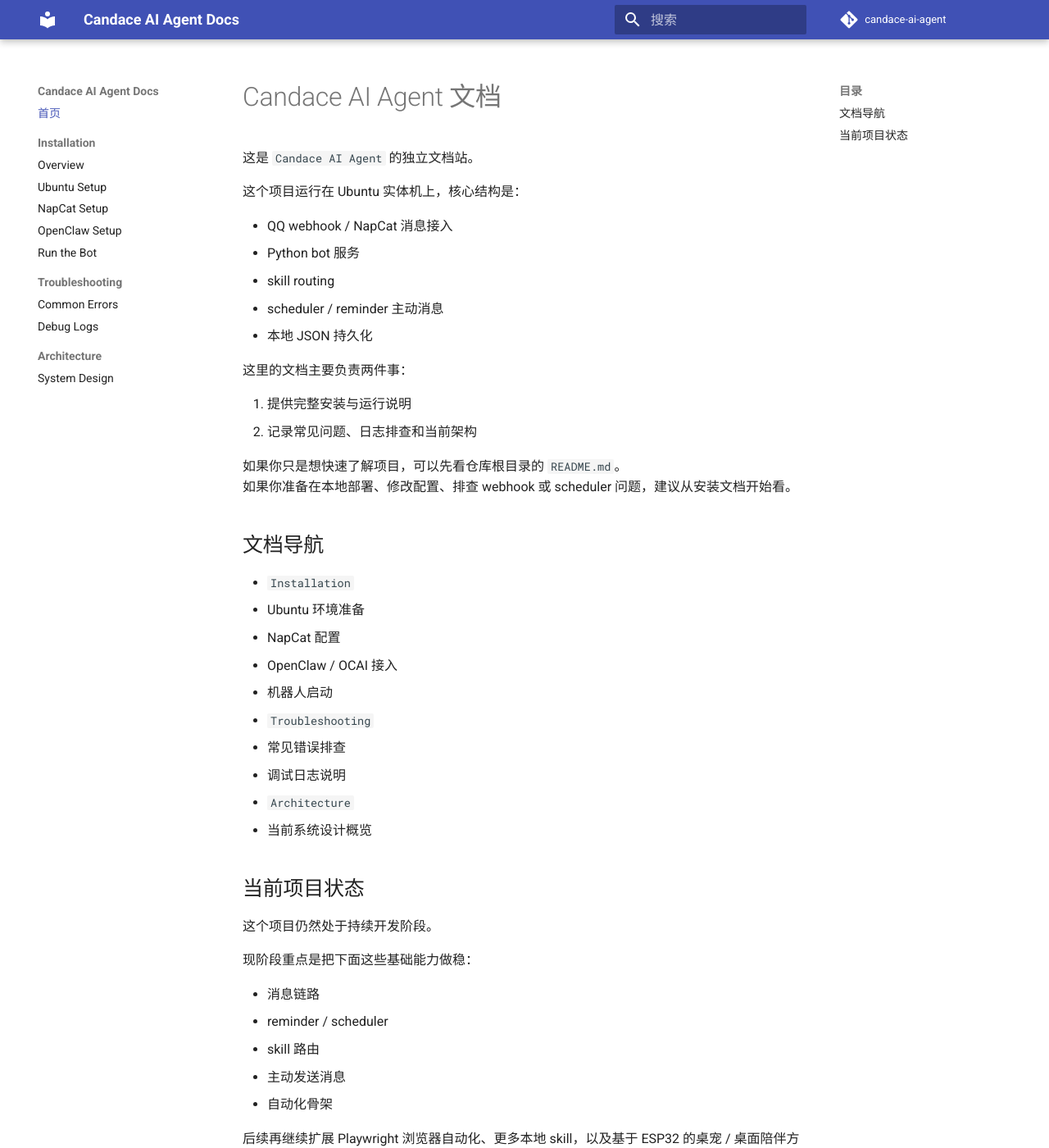
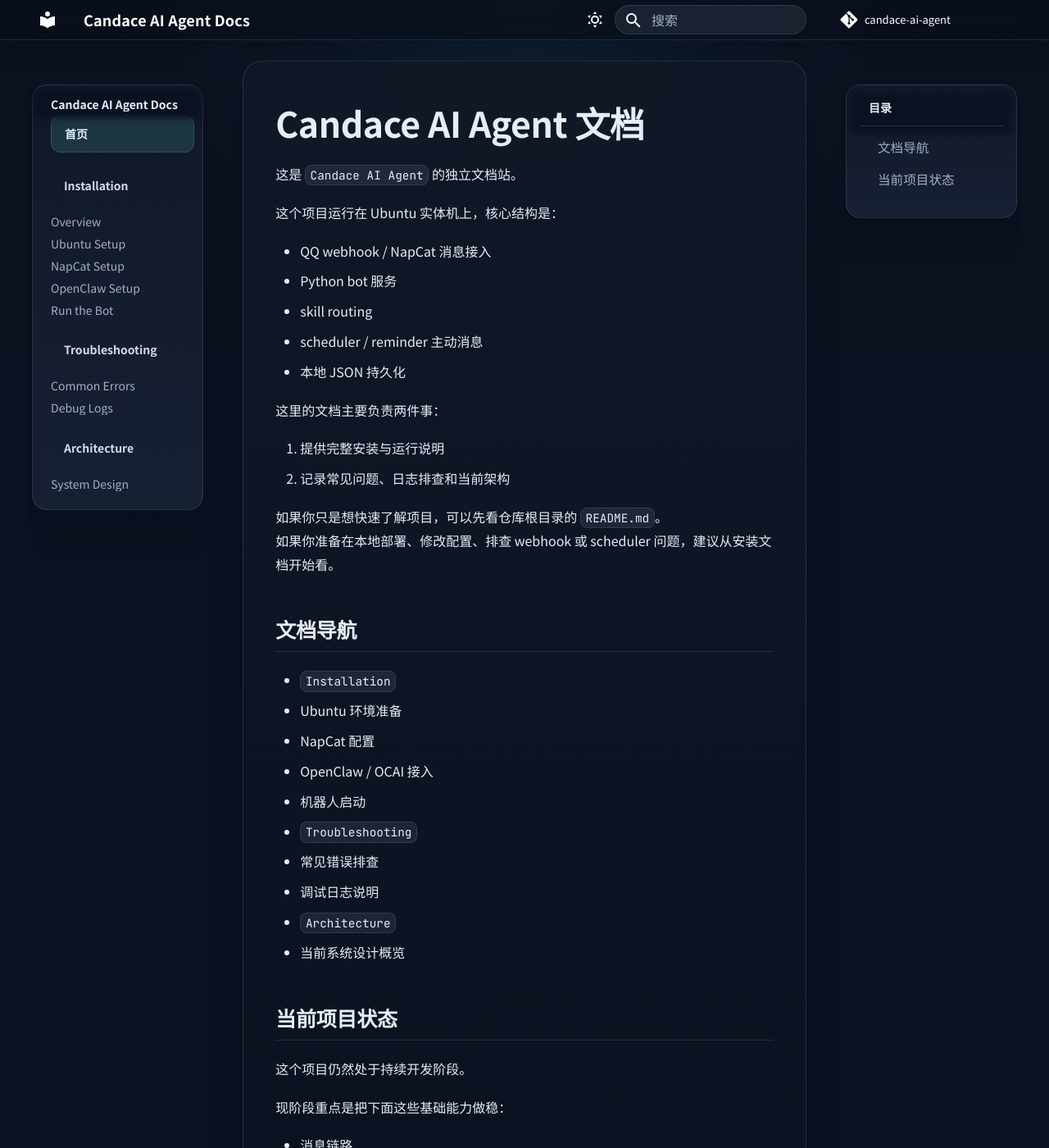
Before and after one commit to CandaceZcc/candace-ai-agent, an MkDocs documentation site: the page built from docs/index.md, in a window 1280 px wide and 1400 px high. Shown: the whole window at 82% size. Built offline with MkDocs 1.6.1 and Material for MkDocs 9.7.7, drawn with Linux system fonts in a browser that asks for light colours; comment, search, counter and statistics services are not loaded.

Commit message:
feat: enhance theme and styling with new color schemes and layout adjustments

```diff
--- /dev/null
+++ b/docs/stylesheets/extra.css
@@ -0,0 +1,318 @@
+:root {
+  --candace-bg: #0b1120;
+  --candace-surface: #111827;
+  --candace-surface-2: #172033;
+  --candace-surface-3: #1d2840;
+  --candace-border: rgba(148, 163, 184, 0.18);
+  --candace-border-strong: rgba(148, 163, 184, 0.28);
+  --candace-text: #e5edf7;
+  --candace-text-soft: #9fb0c8;
+  --candace-accent: #5eead4;
+  --candace-accent-soft: rgba(94, 234, 212, 0.14);
+  --candace-shadow: 0 18px 40px rgba(2, 6, 23, 0.28);
+  --candace-radius: 18px;
+  --candace-radius-sm: 12px;
+}
+
+[data-md-color-scheme="slate"] {
+  --md-default-bg-color: var(--candace-bg);
+  --md-default-bg-color--light: #0f172a;
+  --md-default-bg-color--lighter: #111c31;
+  --md-default-bg-color--lightest: #17243b;
+  --md-default-fg-color: var(--candace-text);
+  --md-default-fg-color--light: #cfdbeb;
+  --md-default-fg-color--lighter: #9fb0c8;
+  --md-default-fg-color--lightest: #6f829d;
+  --md-primary-fg-color: #0f172a;
+  --md-primary-fg-color--light: #15233b;
+  --md-primary-fg-color--dark: #0a1020;
+  --md-accent-fg-color: var(--candace-accent);
+  --md-typeset-a-color: #7dd3fc;
+  --md-code-bg-color: #0f172a;
+  --md-code-fg-color: #e5edf7;
+  --md-admonition-bg-color: #111827;
+  --md-footer-bg-color: transparent;
+  --md-footer-bg-color--dark: transparent;
+}
+
+[data-md-color-scheme="default"] {
+  --candace-bg: #eef2f8;
+  --candace-surface: #ffffff;
+  --candace-surface-2: #f8fafc;
+  --candace-surface-3: #eef2ff;
+  --candace-border: rgba(15, 23, 42, 0.08);
+  --candace-border-strong: rgba(15, 23, 42, 0.14);
+  --candace-text: #162032;
+  --candace-text-soft: #5f718b;
+  --candace-accent: #0f766e;
+  --candace-accent-soft: rgba(15, 118, 110, 0.08);
+  --candace-shadow: 0 18px 40px rgba(15, 23, 42, 0.08);
+}
+
+body {
+  background:
+    radial-gradient(circle at top, rgba(56, 189, 248, 0.08), transparent 28%),
+    linear-gradient(180deg, rgba(15, 23, 42, 0.02) 0%, transparent 100%),
+    var(--candace-bg);
+}
+
+.md-header {
+  background: rgba(10, 15, 28, 0.78);
+  backdrop-filter: blur(14px);
+  border-bottom: 1px solid var(--candace-border);
+  box-shadow: 0 10px 30px rgba(2, 6, 23, 0.18);
+}
+
+[data-md-color-scheme="default"] .md-header {
+  background: rgba(255, 255, 255, 0.86);
+}
+
+.md-header__title {
+  font-weight: 700;
+  letter-spacing: 0.01em;
+}
+
+.md-search__form {
+  background: rgba(148, 163, 184, 0.12);
+  border: 1px solid var(--candace-border);
+  border-radius: 999px;
+}
+
+.md-search__input::placeholder {
+  color: var(--candace-text-soft);
+}
+
+.md-main {
+  background: transparent;
+}
+
+.md-main__inner {
+  margin-top: 1.25rem;
+}
+
+.md-sidebar__scrollwrap,
+.md-sidebar--secondary .md-sidebar__scrollwrap {
+  padding: 0.25rem;
+}
+
+.md-nav--primary,
+.md-nav--secondary {
+  background: linear-gradient(180deg, var(--candace-surface) 0%, var(--candace-surface-2) 100%);
+  border: 1px solid var(--candace-border);
+  border-radius: var(--candace-radius);
+  box-shadow: var(--candace-shadow);
+}
+
+.md-nav--primary {
+  padding: 0.7rem 0.5rem;
+}
+
+.md-nav--secondary {
+  padding: 0.9rem 0.75rem;
+}
+
+.md-nav__title {
+  color: var(--candace-text);
+  font-weight: 700;
+}
+
+.md-nav--primary > .md-nav__list > .md-nav__item > .md-nav__link {
+  margin: 0.2rem 0;
+  padding: 0.65rem 0.8rem;
+  border-radius: 12px;
+  font-weight: 600;
+}
+
+.md-nav__item .md-nav__link {
+  color: var(--candace-text-soft);
+  transition: background-color 160ms ease, color 160ms ease, transform 160ms ease;
+}
+
+.md-nav__item .md-nav__link:hover {
+  background: rgba(148, 163, 184, 0.08);
+  color: var(--candace-text);
+  transform: translateX(2px);
+}
+
+.md-nav__item--active > .md-nav__link {
+  background: var(--candace-accent-soft);
+  color: var(--candace-text);
+  border: 1px solid rgba(94, 234, 212, 0.18);
+}
+
+.md-nav__item--nested > .md-nav__link {
+  color: var(--candace-text);
+}
+
+.md-nav--secondary .md-nav__title {
+  margin-bottom: 0.35rem;
+  padding-bottom: 0.65rem;
+  border-bottom: 1px solid var(--candace-border);
+}
+
+.md-nav--secondary .md-nav__link {
+  margin: 0.12rem 0;
+  padding: 0.4rem 0.55rem;
+  border-radius: 10px;
+  font-size: 0.78rem;
+}
+
+.md-nav--secondary .md-nav__link--active {
+  color: var(--candace-text);
+  background: var(--candace-accent-soft);
+  border: 1px solid rgba(94, 234, 212, 0.18);
+}
+
+.md-content {
+  padding-bottom: 3rem;
+}
+
+.md-content__inner {
+  margin: 0;
+}
+
+.md-typeset {
+  background: linear-gradient(180deg, rgba(17, 24, 39, 0.96) 0%, rgba(11, 17, 32, 0.98) 100%);
+  border: 1px solid var(--candace-border);
+  border-radius: 24px;
+  box-shadow: var(--candace-shadow);
+  padding: clamp(1.4rem, 1rem + 1.5vw, 2.5rem);
+}
+
+[data-md-color-scheme="default"] .md-typeset {
+  background: linear-gradient(180deg, rgba(255, 255, 255, 0.96) 0%, rgba(248, 250, 252, 0.98) 100%);
+}
+
+.md-typeset h1,
+.md-typeset h2,
+.md-typeset h3 {
+  letter-spacing: -0.01em;
+  color: var(--candace-text);
+}
+
+.md-typeset h1 {
+  margin-bottom: 1rem;
+  font-weight: 800;
+  font-size: clamp(2rem, 1.5rem + 1vw, 2.6rem);
+}
+
+.md-typeset h2 {
+  margin-top: 2.4rem;
+  margin-bottom: 1rem;
+  padding-bottom: 0.45rem;
+  border-bottom: 1px solid var(--candace-border);
+  font-weight: 700;
+}
+
+.md-typeset h3 {
+  margin-top: 1.8rem;
+  font-weight: 700;
+}
+
+.md-typeset p,
+.md-typeset li {
+  color: var(--candace-text);
+  line-height: 1.8;
+}
+
+.md-typeset p,
+.md-typeset ul,
+.md-typeset ol,
+.md-typeset blockquote {
+  margin-top: 0.9rem;
+  margin-bottom: 0.9rem;
+}
+
+.md-typeset blockquote {
+  border-left: 3px solid rgba(94, 234, 212, 0.45);
+  background: rgba(148, 163, 184, 0.08);
+  border-radius: 0 14px 14px 0;
+  padding: 0.85rem 1rem;
+}
+
+.md-typeset code {
+  background: rgba(148, 163, 184, 0.12);
+  border: 1px solid var(--candace-border);
+  border-radius: 8px;
+  padding: 0.15em 0.4em;
+  font-size: 0.9em;
+}
+
+.md-typeset pre > code {
+  background: transparent;
+  border: 0;
+  padding: 0;
+}
+
+.md-typeset .highlight,
+.md-typeset pre {
+  background: linear-gradient(180deg, rgba(15, 23, 42, 0.96) 0%, rgba(11, 17, 32, 1) 100%);
+  border: 1px solid var(--candace-border-strong);
+  border-radius: 16px;
+  box-shadow: inset 0 1px 0 rgba(255, 255, 255, 0.03);
+}
+
+[data-md-color-scheme="default"] .md-typeset .highlight,
+[data-md-color-scheme="default"] .md-typeset pre {
+  background: linear-gradient(180deg, #f8fafc 0%, #f1f5f9 100%);
+}
+
+.md-typeset table:not([class]) {
+  border-radius: 14px;
+  overflow: hidden;
+  border: 1px solid var(--candace-border);
+}
+
+.md-typeset table:not([class]) th {
+  background: rgba(148, 163, 184, 0.12);
+  color: var(--candace-text);
+}
+
+.md-typeset table:not([class]) td {
+  background: rgba(255, 255, 255, 0.01);
+}
+
+.md-typeset .admonition,
+.md-typeset details {
+  border-radius: 16px;
+  border: 1px solid var(--candace-border);
+  overflow: hidden;
+  box-shadow: none;
+}
+
+.md-typeset .admonition-title,
+.md-typeset summary {
+  font-weight: 700;
+}
+
+.md-footer {
+  margin-top: 1rem;
+  background: transparent;
+}
+
+.md-footer-meta {
+  background: transparent;
+  border-top: 1px solid var(--candace-border);
+}
+
+@media screen and (min-width: 76.25em) {
+  .md-sidebar--primary {
+    padding-right: 0.75rem;
+  }
+
+  .md-sidebar--secondary {
+    padding-left: 0.75rem;
+  }
+}
+
+@media screen and (max-width: 76.1875em) {
+  .md-nav--primary,
+  .md-nav--secondary,
+  .md-typeset {
+    border-radius: 18px;
+  }
+
+  .md-typeset {
+    padding: 1.25rem;
+  }
+}
--- a/mkdocs.yml
+++ b/mkdocs.yml
@@ -7,13 +7,35 @@ repo_url: https://github.com/CandaceZcc/candace-ai-agent
 theme:
   name: material
   language: zh
+  font:
+    text: Noto Sans SC
+    code: JetBrains Mono
+  palette:
+    - scheme: slate
+      primary: blue grey
+      accent: cyan
+      toggle:
+        icon: material/weather-sunny
+        name: 切换到浅色模式
+    - scheme: default
+      primary: blue grey
+      accent: cyan
+      toggle:
+        icon: material/weather-night
+        name: 切换到深色模式
   features:
     - navigation.sections
     - navigation.expand
     - navigation.top
+    - navigation.tracking
+    - toc.follow
     - search.highlight
     - search.share
     - content.code.copy
+    - content.tabs.link
+
+extra_css:
+  - stylesheets/extra.css
 
 markdown_extensions:
   - admonition
@@ -22,6 +44,9 @@ markdown_extensions:
   - pymdownx.highlight
   - pymdownx.superfences
   - pymdownx.inlinehilite
+  - pymdownx.details
+  - pymdownx.tabbed:
+      alternate_style: true
 
 nav:
   - 首页: index.md
```
